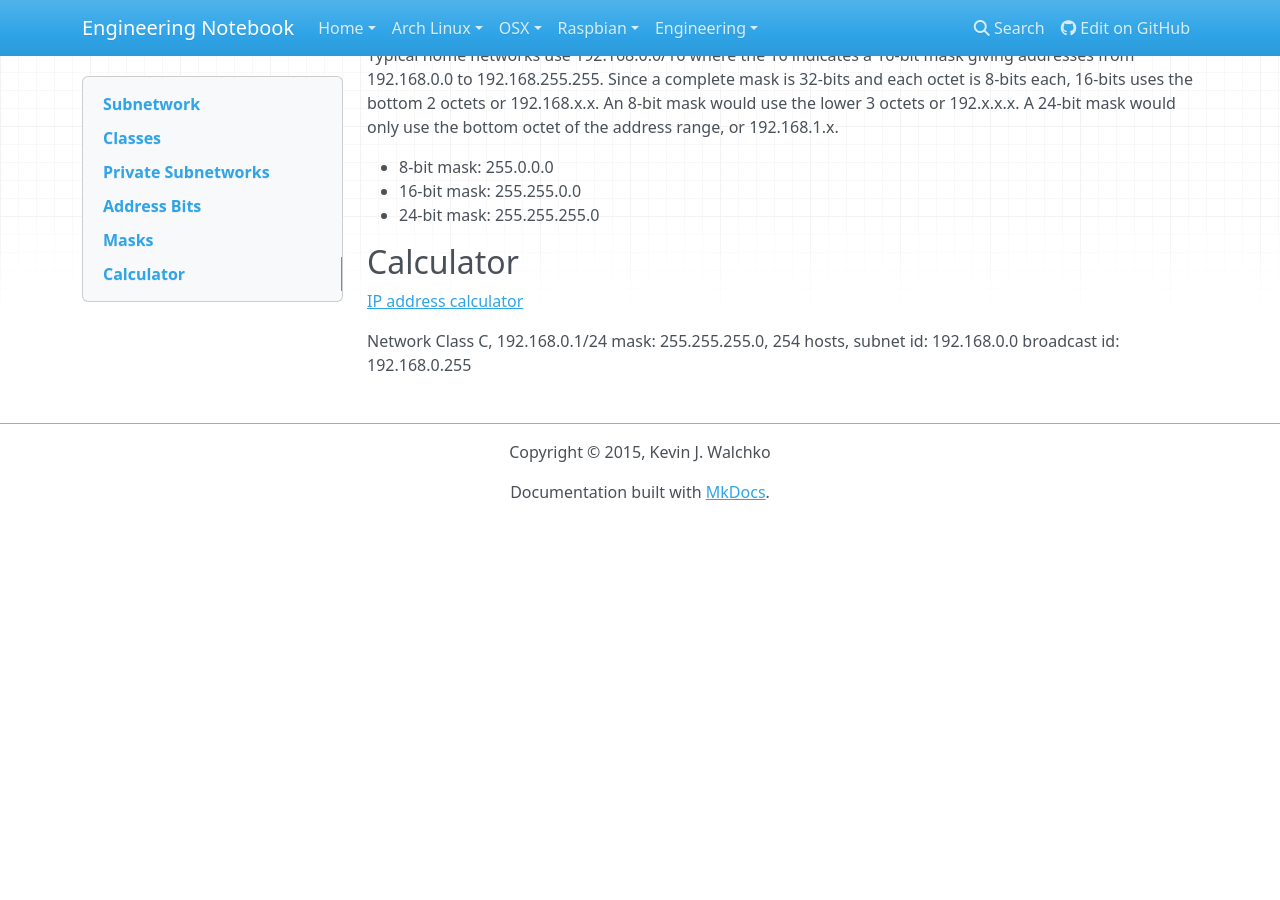
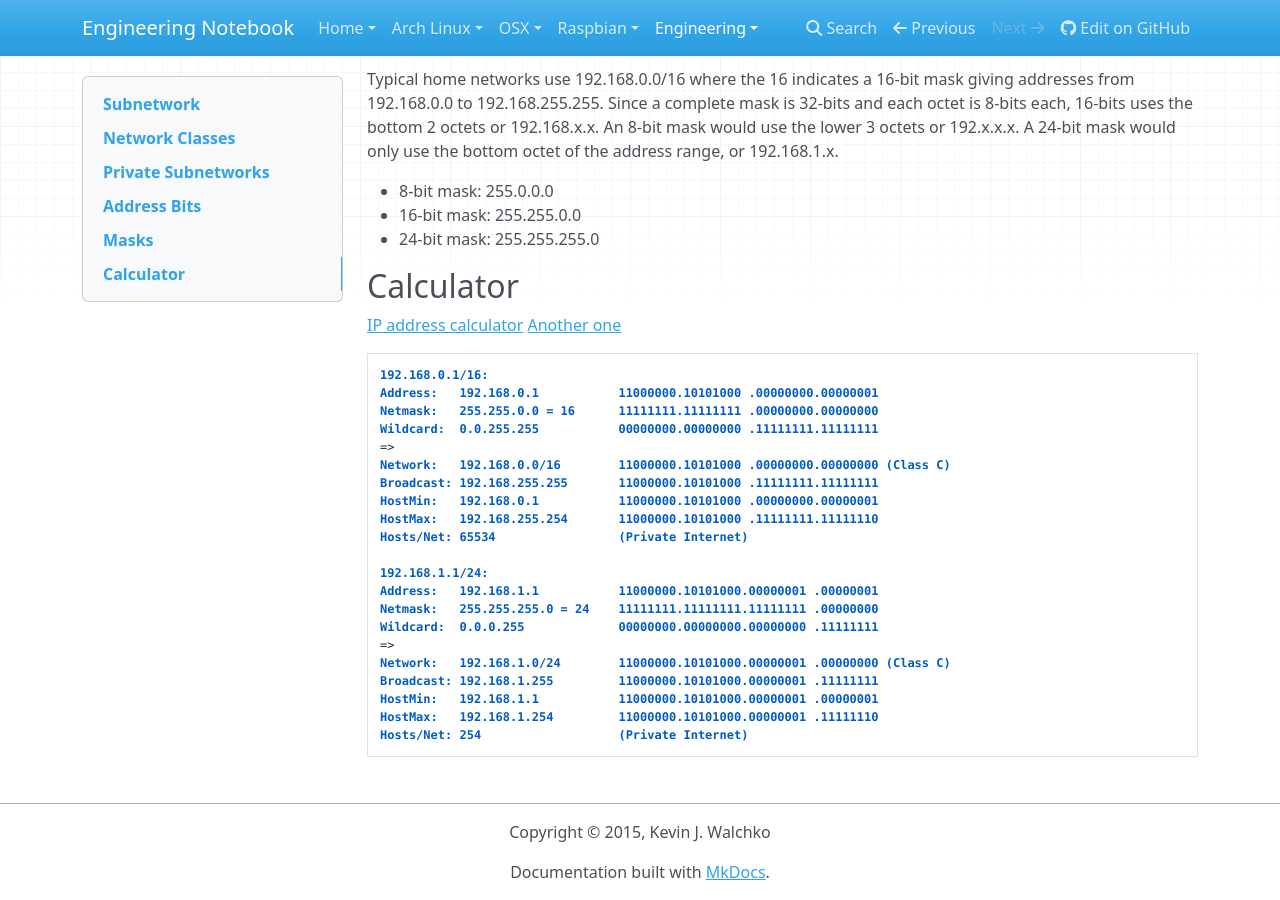
Before and after one commit to ktosiu/engineer_notebook, an MkDocs documentation site: the page built from docs/engineering/ip_subnetting.md, in a window 1280 px wide and 900 px high, scrolled down 3071 px. Built offline with MkDocs 1.6.1, drawn with Linux system fonts in a browser that asks for light colours; nearby versions of some CDN libraries; old or Windows-style settings are respelled for this version of MkDocs; before the commit the page ends 3591 px from its top, so only the background shows below that; some of the changed text lies outside the part shown.

Commit message:
subnetting done

```diff
--- a/docs/engineering/ip_subnetting.md
+++ b/docs/engineering/ip_subnetting.md
@@ -22,15 +22,15 @@
 
 ![](img/subnetting_b.png)
 
-## Classes
+## [Network Classes](http://en.wikipedia.org/wiki/Classful_network#Introduction_of_address_classes)
 
 |Class | IP Range | Subnet Bits | Mask Bits | Notes |
 |------|----------|-------------|-----------|-------|
-| A | 0.0.0.0 to 127.255.255.255   | 24 | 8  | is the first half of the address space |
-| B | 128.0.0.0 to 191.255.255.255 | 16 | 16 | is half the remaining address space |
-| C | 192.0.0.0 to 223.255.255.255 | 8  | 24 | is half the remaining address space|
-| D | 224.0.0.0 to 239.255.255.255 | 24 | 8  | is half the remaining address space for multicast |
-| E | | | | is everything remaining |
+| A | 0.0.0.0 to 127.255.255.255   | 24 | 8  | the first half of the address space |
+| B | 128.0.0.0 to 191.255.255.255 | 16 | 16 | half the remaining address space |
+| C | 192.0.0.0 to 223.255.255.255 | 8  | 24 | half the remaining address space|
+| D | 224.0.0.0 to 239.255.255.255 | undefined | undefined | half the remaining address space for multicast |
+| E | 240.0.0.0 to 255.255.255.255 | undefined | undefined | everything remaining |
 
 ![](img/subnetting_h.png)
 
@@ -74,5 +74,26 @@
 ## Calculator
 
 [IP address calculator](http://www.subnet-calculator.com)
+[Another one](http://jodies.de/ipcalc?)
 
-Network Class C, 192.168.0.1/24 mask: 255.255.255.0, 254 hosts, subnet id: 192.168.0.0 broadcast id: 192.168.0.255
+	192.168.0.1/16:
+	Address:   192.168.0.1           11000000.10101000 .00000000.00000001
+	Netmask:   255.255.0.0 = 16      11111111.11111111 .00000000.00000000
+	Wildcard:  0.0.255.255           00000000.00000000 .11111111.11111111
+	=>
+	Network:   192.168.0.0/16        11000000.10101000 .00000000.00000000 (Class C)
+	Broadcast: 192.168.255.255       11000000.10101000 .11111111.11111111
+	HostMin:   192.168.0.1           11000000.10101000 .00000000.00000001
+	HostMax:   192.168.255.254       11000000.10101000 .11111111.11111110
+	Hosts/Net: 65534                 (Private Internet)
+
+	192.168.1.1/24:
+	Address:   192.168.1.1           11000000.10101000.00000001 .00000001
+	Netmask:   255.255.255.0 = 24    11111111.11111111.11111111 .00000000
+	Wildcard:  0.0.0.255             00000000.00000000.00000000 .11111111
+	=>
+	Network:   192.168.1.0/24        11000000.10101000.00000001 .00000000 (Class C)
+	Broadcast: 192.168.1.255         11000000.10101000.00000001 .11111111
+	HostMin:   192.168.1.1           11000000.10101000.00000001 .00000001
+	HostMax:   192.168.1.254         11000000.10101000.00000001 .11111110
+	Hosts/Net: 254                   (Private Internet)
--- a/mkdocs.yml
+++ b/mkdocs.yml
@@ -28,5 +28,6 @@
 - ['raspbian/usb_hd.md', 'Raspbian', 'USB Hard Drive']
 - ['raspbian/wifi.md', 'Raspbian', 'Wifi']
 - ['engineering/statistics.md', 'Engineering','Statistics']
+- ['engineering/ip_subnetting.md', 'Engineering','IP Subnetting']
 
 copyright: Copyright &copy; 2015, Kevin J. Walchko
```
